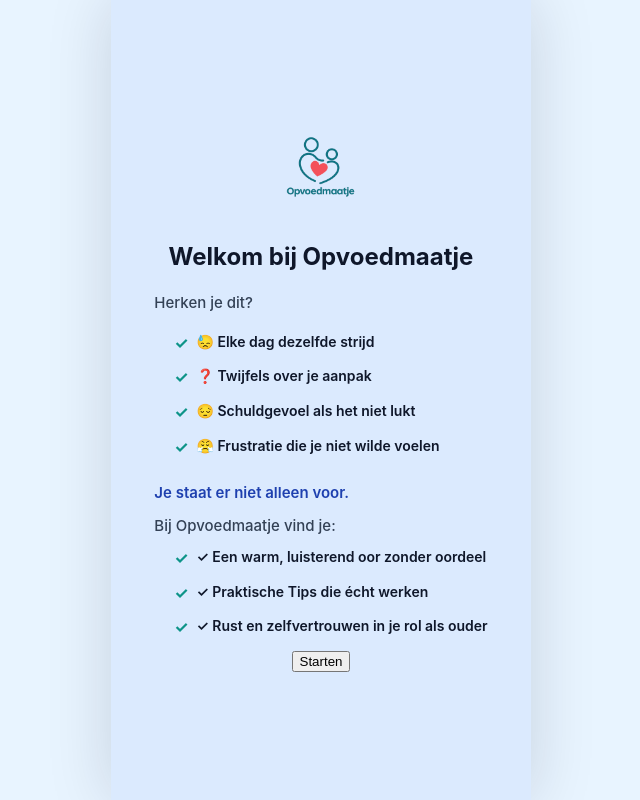
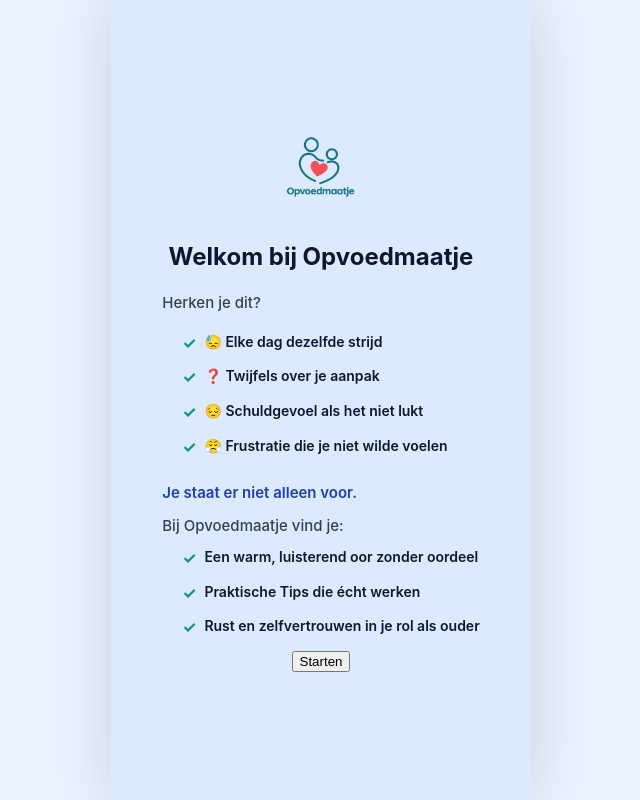
Before and after one commit to Wim007/opvoedmaatje-frontend, a React (Create React App) app: page / in a window 1280 px wide. Shown: the whole page, without its empty margins (319-959 px from the left). Built offline with nearby package versions, Linux system fonts and the light colour scheme.

Commit message:
Update list items in App.js
Removed checkmarks from list items in App.js

```diff
--- a/src/App.js
+++ b/src/App.js
@@ -39,9 +39,9 @@ function WelcomeScreen({ onStart }) {
           <p style={{marginBottom: '12px', fontWeight: '600', color: '#1e40af'}}>Je staat er niet alleen voor.</p>
           <p>Bij Opvoedmaatje vind je:</p>
           <ul style={{marginLeft: '20px'}}>
-            <li>✓ Een warm, luisterend oor zonder oordeel</li>
-            <li>✓ Praktische Tips die écht werken</li>
-            <li>✓ Rust en zelfvertrouwen in je rol als ouder</li>
+            <li> Een warm, luisterend oor zonder oordeel</li>
+            <li> Praktische Tips die écht werken</li>
+            <li> Rust en zelfvertrouwen in je rol als ouder</li>
           </ul>
         </div>
         <button className="btn primary full no-motion" onClick={onStart}>
```
